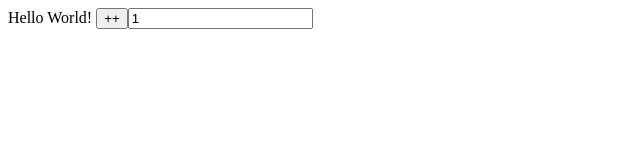
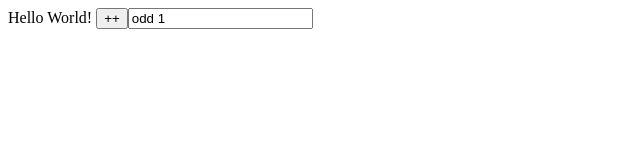
Before and after one commit to arnochauveau/talk-rating-tool, an Angular app in the folder talk-rating-tool/: page / in a window 1280 px wide. Both pictures are taken after a click on the button "++". Shown: the top 160 px of the page, without its empty margins (0-640 px from the left). Built offline with nearby package versions, Linux system fonts and the light colour scheme.

Commit message:
finished ex 4

```diff
--- a/talk-rating-tool/src/app/app.module.ts
+++ b/talk-rating-tool/src/app/app.module.ts
@@ -4,11 +4,13 @@ import { NgModule } from '@angular/core';
 import { AppRoutingModule } from './app-routing.module';
 import { AppComponent } from './app.component';
 import { HelloWorldComponent } from './components/hello-world/hello-world.component';
+import { OddEvenPipe } from './pipes/odd-even.pipe';
 
 @NgModule({
   declarations: [
     AppComponent,
-    HelloWorldComponent
+    HelloWorldComponent,
+    OddEvenPipe
   ],
   imports: [
     BrowserModule,
--- a/talk-rating-tool/src/app/components/hello-world/hello-world.component.html
+++ b/talk-rating-tool/src/app/components/hello-world/hello-world.component.html
@@ -6,5 +6,5 @@
   [ngClass]="{ even: value % 2 === 0 }"
   type="text"
   readonly
-  [value]="value"
+  [value]="value | oddEven"
 />
--- /dev/null
+++ b/talk-rating-tool/src/app/pipes/odd-even.pipe.ts
@@ -0,0 +1,10 @@
+import { Pipe, PipeTransform } from '@angular/core';
+
+@Pipe({
+  name: 'oddEven',
+})
+export class OddEvenPipe implements PipeTransform {
+  transform(value: any, ...args: any[]): any {
+    return value % 2 === 0 ? `even ${value}` : `odd ${value}`;
+  }
+}
```
